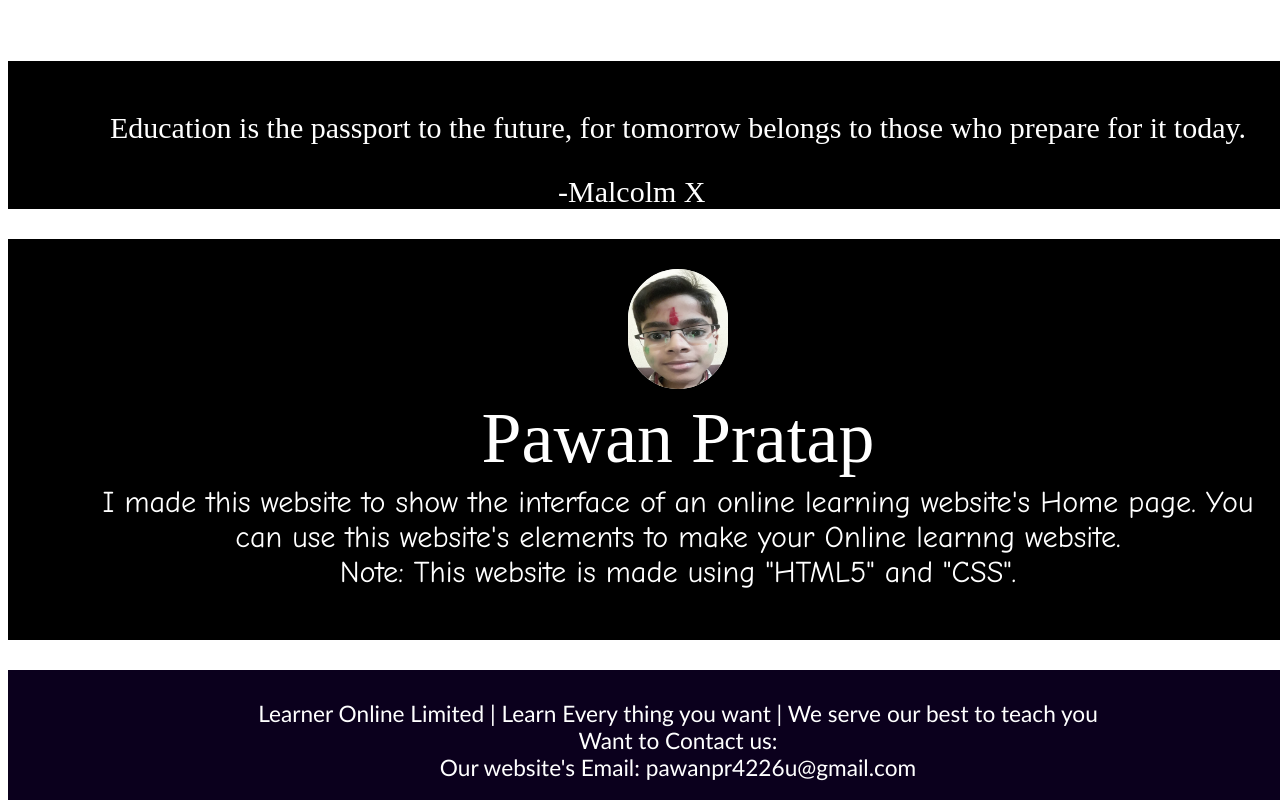
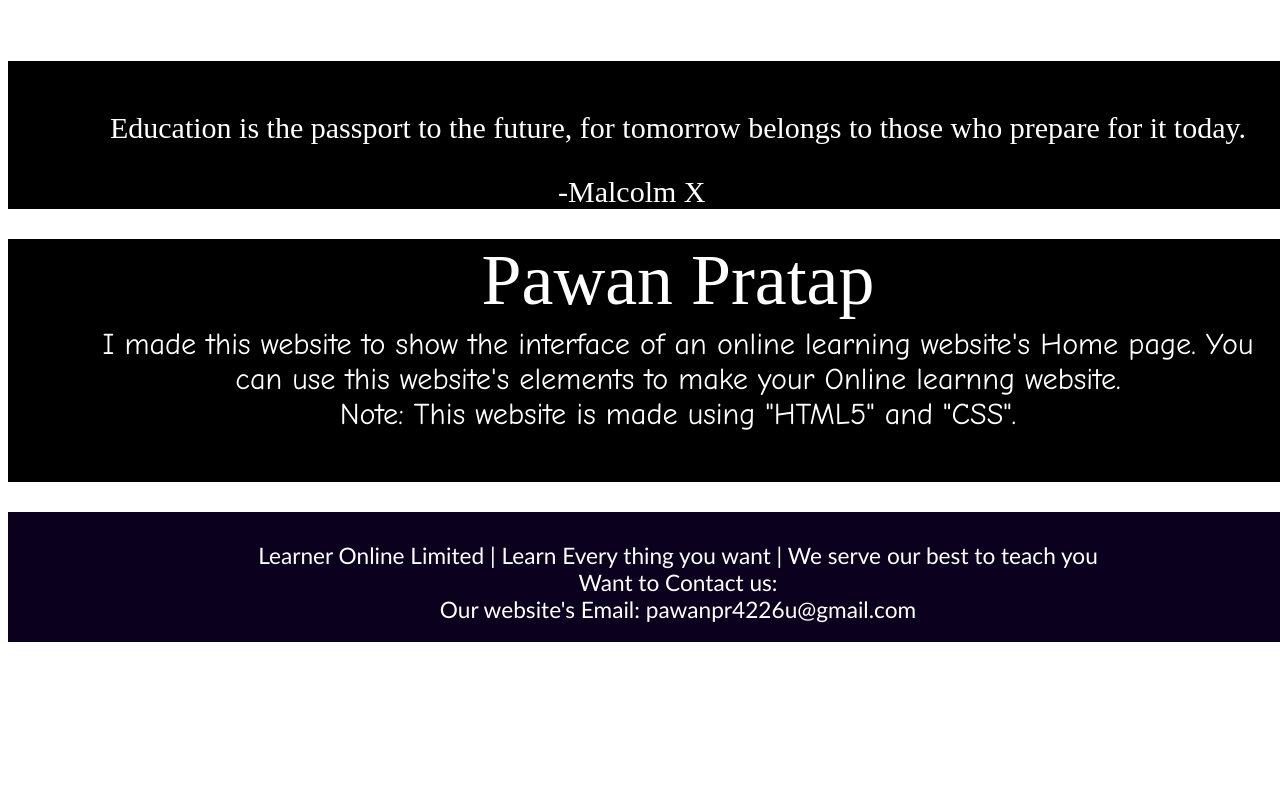
Before and after one commit to PawanPratap-star/webtrials.git.io, a plain HTML site: page index.html in a window 1280 px wide. Shown: the part 1156-1956 px from the top of the page. After the commit the page ends 1798 px from the top, so only its background shows below. Drawn offline with Linux system fonts and the light colour scheme.

Commit message:
Update index.html

```diff
--- a/index.html
+++ b/index.html
@@ -68,7 +68,6 @@
 	</div>
 	<div class="container5">
              <center>
-             	<img src="pawan.jpg" class="imgn">
              <p class="pawan">Pawan Pratap</p>
              <p class="about">I made this website to show the interface of an online learning website's Home page. You can use this website's elements to make your Online learnng website. <br>Note: This website is made using "HTML5" and "CSS".
          </center>
```
